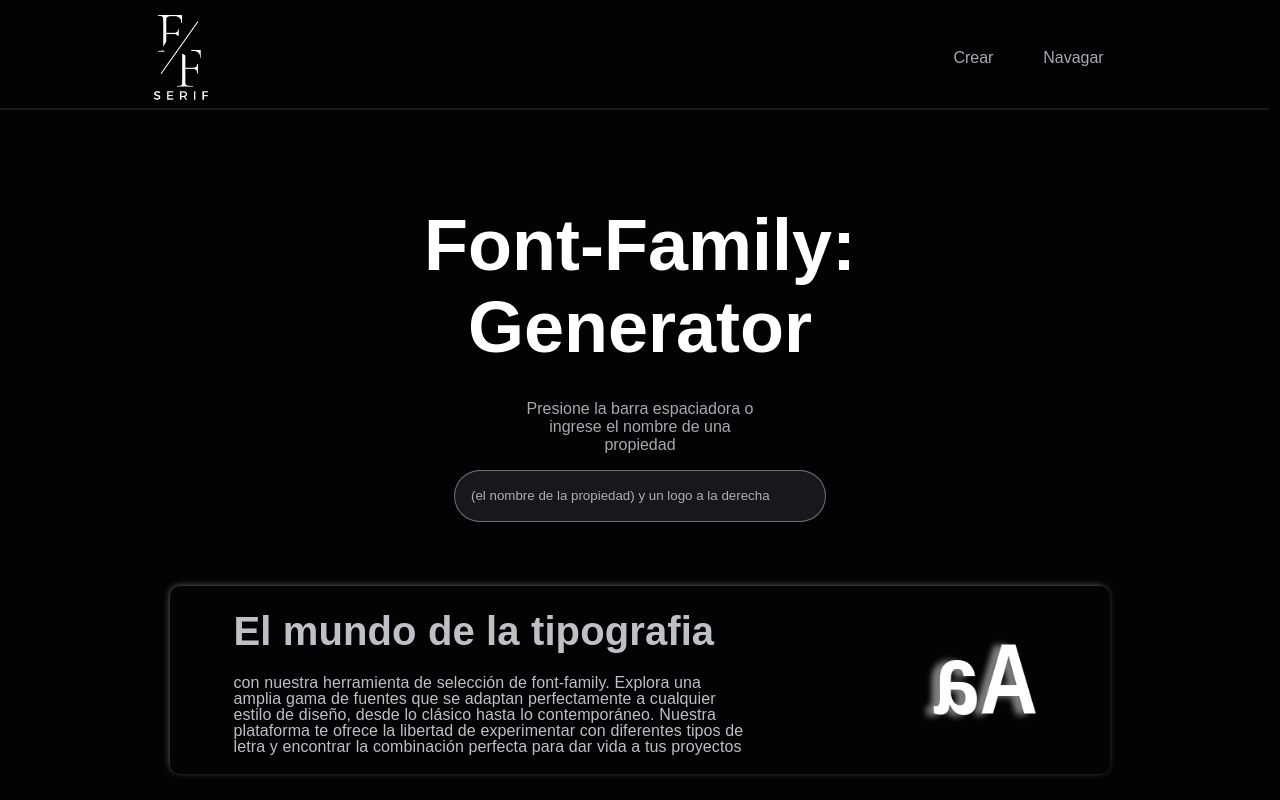
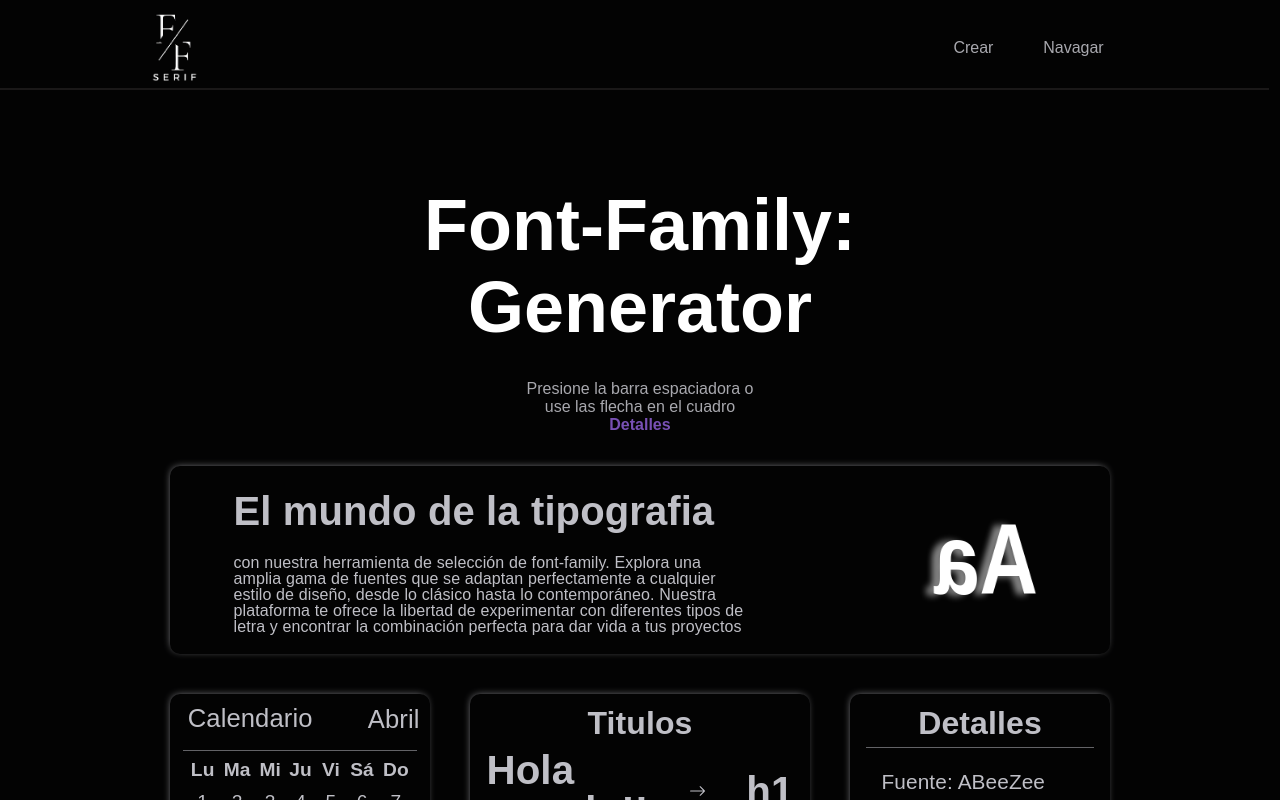
Before and after one commit to Alan-Ribeca/practicas-React, a React (Vite) app in the folder Family/fontFamily/: page / in a window 1280 px wide. Shown: the top 800 px of the page. Built offline with nearby package versions, Linux system fonts and the light colour scheme; no server answers; a web font is replaced by a local one.

Commit message:
terminando el grid

```diff
--- a/Family/fontFamily/src/components/grid/Container.jsx
+++ b/Family/fontFamily/src/components/grid/Container.jsx
@@ -1,3 +1,4 @@
+/* eslint-disable no-unused-vars */
 import "./contenedor.scss";
 import { useContext, useEffect } from "react";
 import { counterContext } from "../../context/counterContext";
@@ -7,7 +8,7 @@ import { GridTres } from "../gridTres/GridTres";
 import { GridCuatro } from "../gridCuatro/GridCuatro";
 
 export const Container = () => {
-  const { selectedFont, handleClick } = useContext(counterContext);
+  const { selectedFont, handleClick, fontsData } = useContext(counterContext);
 
   useEffect(() => {
     const handleKeyDown = (event) => {
@@ -38,13 +39,8 @@ export const Container = () => {
 
         <div className="input">
           <p className="instrucciones">
-            Presione la barra espaciadora o ingrese el nombre de una propiedad
+            Presione la barra espaciadora o use las flecha en el cuadro <strong className="detalles">Detalles</strong>
           </p>
-          <input
-            type="text"
-            placeholder="(el nombre de la propiedad) y un logo a la derecha"
-            className="inputBuscador"
-          />
         </div>
         <section className="container" style={{ fontFamily: selectedFont }}>
           <article className="grid" style={{ fontFamily: selectedFont }}>
--- a/Family/fontFamily/src/components/grid/contenedor.scss
+++ b/Family/fontFamily/src/components/grid/contenedor.scss
@@ -4,7 +4,7 @@
 }
 
 .titulo {
-  width: 27rem;
+  width: 28rem;
   margin: 0 auto;
 
   .h1Principal {
@@ -19,28 +19,17 @@
   flex-direction: column;
 
   .instrucciones {
-    margin: 0;
+    margin: 0rem 0 2rem 0;
     font-size: 1rem;
     width: 16rem;
     text-align: center;
     color: rgba(208, 208, 216, 0.808);
+
+    .detalles {
+      color: #7b52b9f8;;
+    }
   }
 
-  .inputBuscador {
-    margin-top: 1rem;
-    margin-bottom: 4rem;
-    padding-left: 1rem;
-    width: 22rem;
-    height: 3rem;
-    border-radius: 9999px;
-    background-color: #18181b;
-    color: white;
-    border: 1px solid #ffffff65;
-
-    &::placeholder {
-      color: rgba(208, 208, 216, 0.808);
-    }
-  }
 }
 
 .container {
--- a/Family/fontFamily/src/components/navbar/navbar.scss
+++ b/Family/fontFamily/src/components/navbar/navbar.scss
@@ -5,7 +5,7 @@
 
   .logo {
     margin: 0.3rem 0 0.3rem 0;
-    height: 90px;
+    height: 70px;
   }
 
   .ulNav {
--- a/Family/fontFamily/src/context/StateCompo.jsx
+++ b/Family/fontFamily/src/context/StateCompo.jsx
@@ -16,7 +16,6 @@ export const StateCompo = ({ children }) => {
     )
       .then((response) => response.json())
       .then((data) => {
-        console.log(data);
         setFontsData(data);
       })
       .catch((error) => {
```
